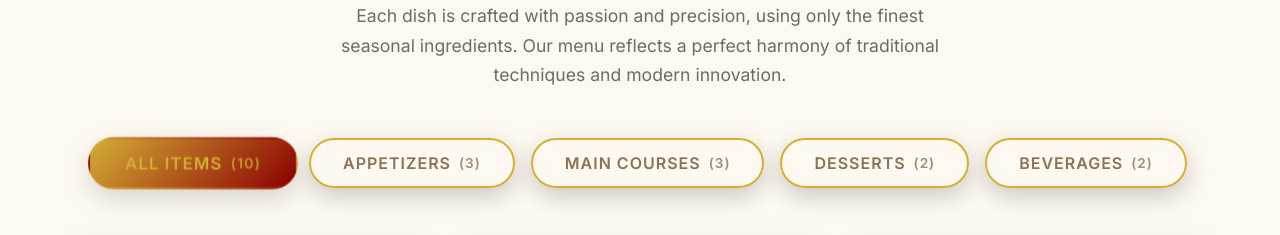
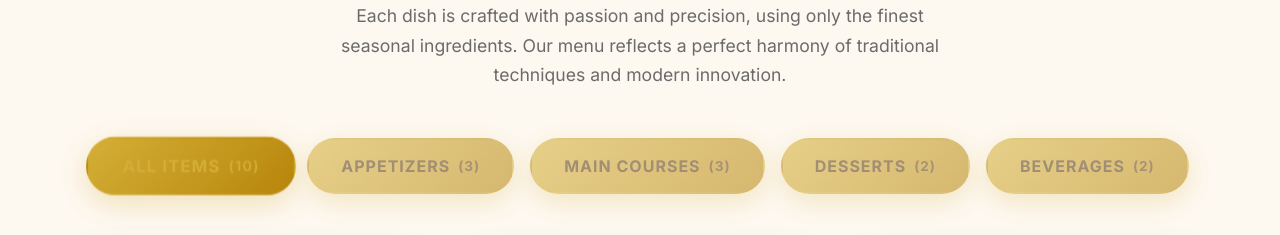
Before and after one commit to Safi1000/mock-restaurant, a React (Vite) app: page / in a window 1280 px wide. Shown: the part 1880-2115 px from the top of the page. Built offline with nearby package versions, Linux system fonts and the light colour scheme; grey boxes are pictures that could not be loaded.

Commit message:
Match menu category buttons with 'Book Your Experience' button styling

```diff
--- a/src/components/Menu.css
+++ b/src/components/Menu.css
@@ -28,18 +28,51 @@
 }
 
 .menu-categories .btn {
-  display: flex;
+  display: inline-flex;
   align-items: center;
+  justify-content: center;
   gap: 0.5rem;
+  background: linear-gradient(135deg, var(--primary-gold), #B8860B);
+  color: var(--dark-brown);
+  padding: 1rem 2rem;
+  border-radius: 50px;
+  text-decoration: none;
+  font-weight: 700;
+  text-transform: uppercase;
+  letter-spacing: 1px;
+  font-size: 1rem;
+  transition: all 0.4s cubic-bezier(0.175, 0.885, 0.32, 1.275);
+  box-shadow: 0 8px 25px rgba(212, 175, 55, 0.3);
+  border: 2px solid transparent;
+  cursor: pointer;
+}
+
+.menu-categories .btn:hover {
+  background: linear-gradient(135deg, #B8860B, var(--primary-gold));
+  transform: translateY(-3px);
+  box-shadow: 0 15px 35px rgba(212, 175, 55, 0.4);
+  border-color: var(--primary-gold);
+}
+
+/* Inactive category buttons - slightly muted */
+.menu-categories .btn-secondary {
+  background: linear-gradient(135deg, rgba(212, 175, 55, 0.7), rgba(184, 134, 11, 0.7));
+  color: var(--dark-brown);
+  opacity: 0.8;
+}
+
+.menu-categories .btn-secondary:hover {
+  background: linear-gradient(135deg, var(--primary-gold), #B8860B);
+  opacity: 1;
 }
 
 .category-name {
-  font-weight: 600;
+  font-weight: 700;
 }
 
 .category-count {
   font-size: 0.85rem;
-  opacity: 0.8;
+  opacity: 0.9;
 }
 
 .menu-items {
```
